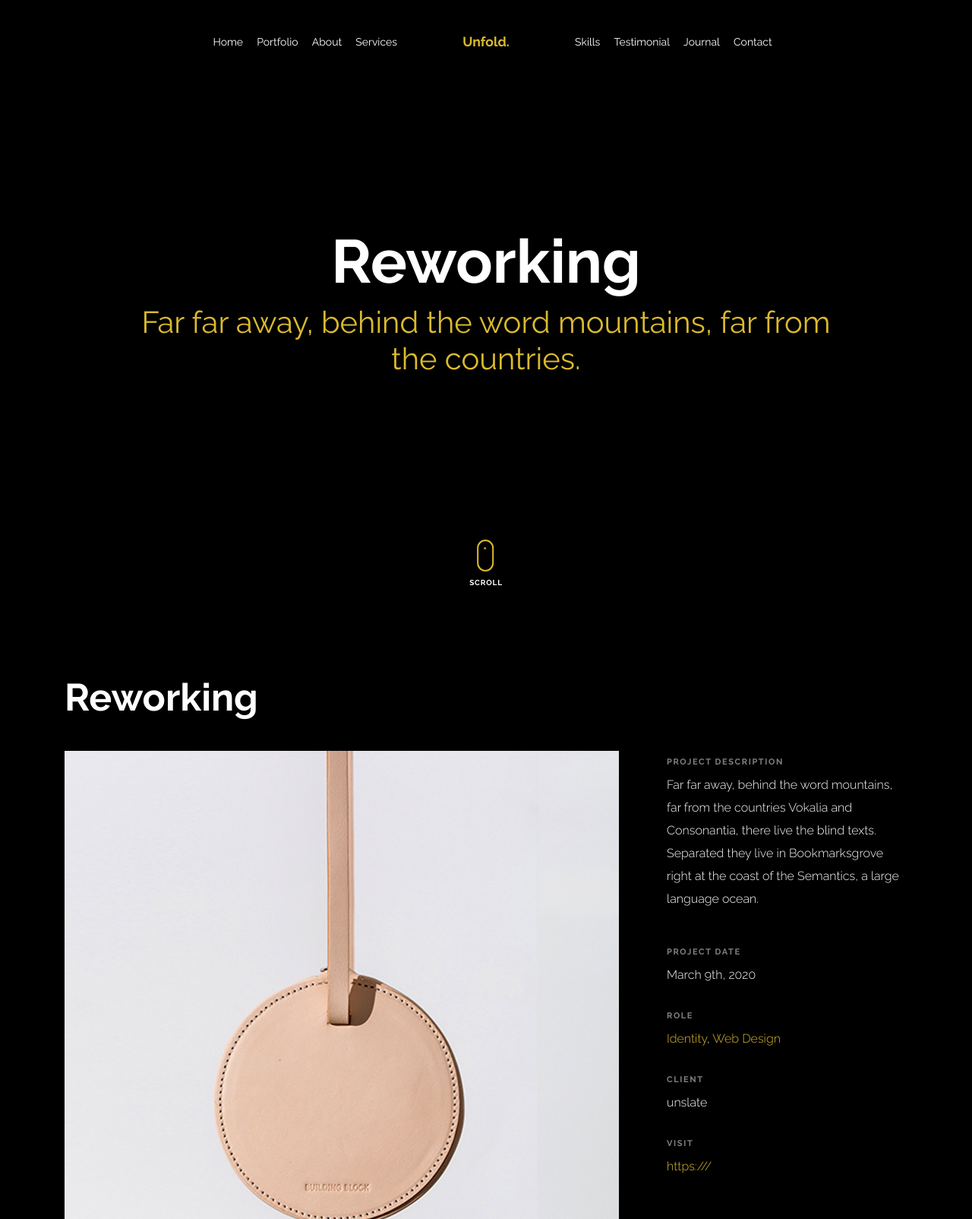
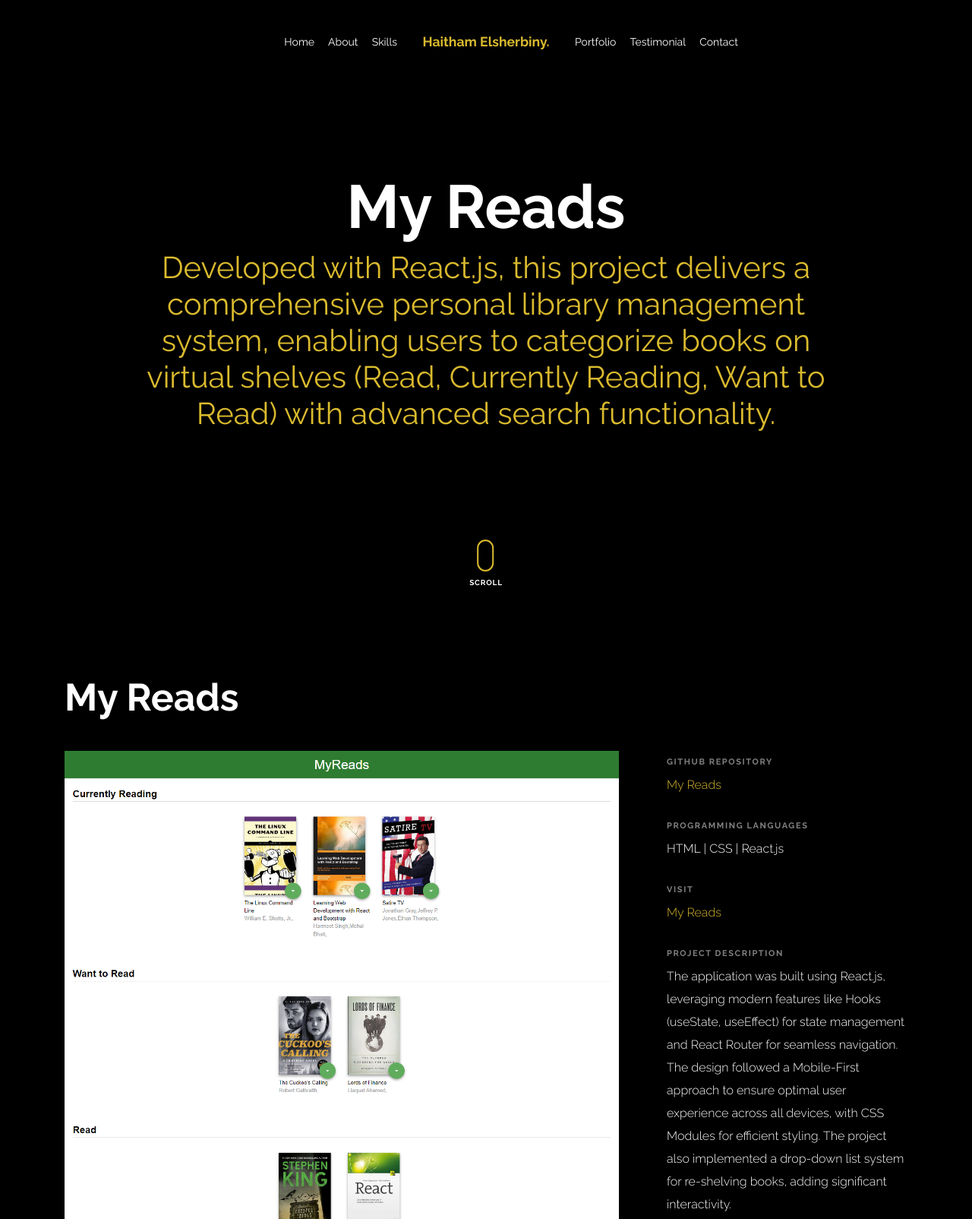
Before and after one commit to Haitham-sh/haitham_portfolio, a plain HTML site: page portfolio-single-3.html in a window 1280 px wide. Shown: the top 1604 px of the page at 76% size. Drawn offline with nearby package versions, Linux system fonts and the light colour scheme; files whose address does not match are found by name.

Commit message:
[add] add my reads project to portfilio

```diff
--- a/index.html
+++ b/index.html
@@ -3,6 +3,7 @@
 
 <head>
   <title>Haitham Elsherbiny</title>
+  <link rel="icon" type="image/x-icon" href="/images/logo-transparent.png">
   <meta charset="utf-8">
   <meta name="viewport" content="width=device-width, initial-scale=1, shrink-to-fit=no">
 
@@ -313,16 +314,16 @@
               <div class="filter-wrap">
                 <div class="filter ml-auto" id="filters">
                   <a href="#" class="active" data-filter="*">All</a>
-                  <a href="#" data-filter=".web">Web</a>
-                  <a href="#" data-filter=".branding">Branding</a>
-                  <a href="#" data-filter=".illustration">Illustration</a>
+                  <a href="#" data-filter=".HTML-CSS">HTML-CSS</a>
+                  <a href="#" data-filter=".JavaScript">JavaScript</a>
+                  <a href="#" data-filter=".React">React</a>
                   <a href="#" data-filter=".packaging">Packaging</a>
                 </div>
               </div>
             </div>
 
             <div id="posts" class="row gutter-isotope-item">
-              <div class="item web branding col-sm-6 col-md-6 col-lg-4 isotope-mb-2">
+              <div class="item HTML-CSS JavaScript col-sm-6 col-md-6 col-lg-4 isotope-mb-2">
                 <a href="portfolio-single-1.html" class="portfolio-item ajax-load-page isotope-item gsap-reveal-img"
                   data-id="1">
                   <div class="overlay">
@@ -335,17 +336,17 @@
                   <img src="images/quality-&-price/home.png" class="lazyload  img-fluid" alt="Images" />
                 </a>
               </div>
-              <div class="item branding packaging illustration col-sm-6 col-md-6 col-lg-4 isotope-mb-2 ">
+              <div class="item HTML-CSS React col-sm-6 col-md-6 col-lg-4 isotope-mb-2 ">
                 <a href="portfolio-single-3.html"
                   class="portfolio-item ajax-load-page item-portrait isotope-item gsap-reveal-img" data-id="3">
                   <div class="overlay">
                     <span class="wrap-icon icon-link2"></span>
                     <div class="portfolio-item-content">
-                      <h3>Reworking</h3>
-                      <p>branding, packaging, illustration</p>
+                      <h3>My Reads</h3>
+                      <p>HTML | CSS | React.js</p>
                     </div>
                   </div>
-                  <img src="images/work_2_md.jpg" class="lazyload  img-fluid" alt="Images" />
+                  <img src="images/MyReads/MyReads1.png" class="lazyload  img-fluid" alt="Images" />
                 </a>
               </div>
 
--- a/portfolio-single-3.html
+++ b/portfolio-single-3.html
@@ -2,20 +2,26 @@
 <html lang="en">
 
 <head>
-  <title>Unfold &mdash; A onepage portfolio HTML template by Colorlib</title>
+  <title>Haitham Elsherbiny</title>
+  <link rel="icon" type="image/x-icon" href="/images/logo-transparent.png">
   <meta charset="utf-8">
   <meta name="viewport" content="width=device-width, initial-scale=1, shrink-to-fit=no">
 
-  <meta name="description" content="">
-  <meta name="keywords" content="html, css, javascript, jquery">
-  <meta name="author" content="">
+  <meta name="description" content="Haitham Elsherbiny portfolio website as a web developer and freelancer">
+  <meta name="keywords"
+    content="html, css, javascript, developer, freelancer, portfolio, haitham elsherbiny, front-end developer, web developer, back-end developer, full-stack developer, web designer, ui/ux designer">
+  <meta name="author" content="Haitham Elsherbiny">
 
   <link rel="stylesheet" href="css/vendor/icomoon/style.css">
   <link rel="stylesheet" href="css/vendor/owl.carousel.min.css">
+  <link rel="stylesheet" href="css/vendor/animate.min.css">
   <link rel="stylesheet" href="css/vendor/aos.css">
-  <link rel="stylesheet" href="css/vendor/animate.min.css">
   <link rel="stylesheet" href="css/vendor/bootstrap.min.css">
   <link rel="stylesheet" href="css/vendor/jquery.fancybox.min.css">
+
+
+  <link rel="stylesheet" type='text/css' href="https://cdn.jsdelivr.net/gh/devicons/devicon@latest/devicon.min.css" />
+
 
   <!-- Theme Style -->
   <link rel="stylesheet" href="css/style.css">
@@ -50,7 +56,7 @@
               <ul class="site-nav-ul js-clone-nav text-left d-none d-lg-inline-block">
                 <li class="has-children">
                   <a href="index.html#home-section" class="nav-link">Home</a>
-                  <ul class="dropdown">
+                  <!-- <ul class="dropdown">
                     <li>
                       <a href="index.html">Hero Image BG</a>
                     </li>
@@ -66,21 +72,21 @@
                     <li>
                       <a href="index-right-menu.html">Right Menu</a>
                     </li>
-                  </ul>
+                  </ul> -->
                 </li>
-                <li><a href="index.html#portfolio-section" class="nav-link">Portfolio</a></li>
                 <li><a href="index.html#about-section" class="nav-link">About</a></li>
-                <li><a href="index.html#services-section" class="nav-link">Services</a></li>
+                <li><a href="index.html#skills-section" class="nav-link">Skills</a></li>
+                <!-- <li><a href="index.html#services-section" class="nav-link">Services</a></li> -->
               </ul>
             </div>
             <div class="site-logo pos-absolute">
-              <a href="index.html" class="unslate_co--site-logo">Unfold<span>.</span></a>
+              <a href="index.html" class="unslate_co--site-logo">Haitham Elsherbiny<span>.</span></a>
             </div>
             <div class="col-md-5 text-right text-lg-left">
               <ul class="site-nav-ul js-clone-nav text-left d-none d-lg-inline-block">
-                <li><a href="index.html#skills-section" class="nav-link">Skills</a></li>
+                <li><a href="index.html#portfolio-section" class="nav-link">Portfolio</a></li>
                 <li><a href="index.html#testimonial-section" class="nav-link">Testimonial</a></li>
-                <li><a href="index.html#journal-section" class="nav-link">Journal</a></li>
+                <!-- <li><a href="index.html#journal-section" class="nav-link">Journal</a></li> -->
                 <li><a href="index.html#contact-section" class="nav-link">Contact</a></li>
               </ul>
 
@@ -100,8 +106,12 @@
           <div class="row align-items-center">
 
             <div class="col-md-10 mx-auto text-center">
-              <h1 class="heading" data-aos="fade-up">Reworking</h1>
-              <h2 class="subheading" data-aos="fade-up" data-aos-delay="100">Far far away, behind the word mountains, far from the countries.</h2>
+              <h1 class="heading" data-aos="fade-up">My Reads</h1>
+              <h2 class="subheading" data-aos="fade-up" data-aos-delay="100">
+                Developed with React.js, this project delivers a comprehensive personal library management system,
+                enabling users to categorize books on virtual shelves (Read, Currently Reading, Want to Read) with
+                advanced search functionality.
+              </h2>
             </div>
 
           </div>
@@ -122,47 +132,61 @@
         <div class="portfolio-single-wrap unslate_co--section" id="portfolio-single-section">
           <div class="portfolio-single-inner">
 
-            <h2 class="heading-portfolio-single-h2">Reworking</h2>
+            <h2 class="heading-portfolio-single-h2">My Reads</h2>
 
             <div class="row justify-content-between align-items-stretch">
 
               <div class="col-lg-8">
-                <p><a href="images/work_2_full.jpg" data-fancybox="gal"><img src="images/work_2_full.jpg" alt="Image" class="img-fluid"></a></p>
-                <p><a href="images/work_2_a_full.jpg" data-fancybox="gal"><img src="images/work_2_a_full.jpg" alt="Image" class="img-fluid"></a></p>
-                <p><a href="images/work_2_b_full.jpg" data-fancybox="gal"><img src="images/work_2_b_full.jpg" alt="Image" class="img-fluid"></a></p>
+                <p><a href="images/MyReads/MyReads1.png" data-fancybox="gal"><img src="images/MyReads/MyReads1.png" alt="Image"
+                      class="img-fluid"></a></p>
+                <p><a href="images/MyReads/MyReads2.png" data-fancybox="gal"><img src="images/MyReads/MyReads2.png"
+                      alt="Image" class="img-fluid"></a></p>
+                <!-- <p><a href="images/MyReads/MyReads1.png" data-fancybox="gal"><img src="images/MyReads/MyReads1.png"
+                      alt="Image" class="img-fluid"></a></p> -->
               </div>
               <div class="col-lg-4 pl-lg-5">
                 <div class="unslate_co--sticky">
                   <div class="row">
-                    <div class="col-md-12 mb-4">
-                      <div class="detail-v1">
-                        <span class="detail-label">Project Description</span>
-                        <p>Far far away, behind the word mountains, far from the countries Vokalia and Consonantia, there live the blind texts. Separated they live in Bookmarksgrove right at the coast of the Semantics, a large language ocean.</p>
-                      </div>
-                    </div>
 
                     <div class="col-md-12 mb-4">
                       <div class="detail-v1">
-                        <span class="detail-label">Project Date</span>
-                        <span class="detail-val">March 9th, 2020</span>
+                        <span class="detail-label">Github repository</span>
+                        <span class="detail-val"><a href="https://github.com/Haitham-sh/MyReads" target="_blank">My
+                            Reads</a></span>
                       </div>
                     </div>
                     <div class="col-md-12 mb-4">
                       <div class="detail-v1">
-                        <span class="detail-label">Role</span>
-                        <span class="detail-val"><a href="#">Identity</a>, <a href="#">Web Design</a></span>
+                        <span class="detail-label">programming languages</span>
+                        <span class="detail-val">HTML | CSS | React.js</span>
+                      </div>
+                    </div>
+                    <!-- <div class="col-md-12 mb-4">
+                      <div class="detail-v1">
+                        <span class="detail-label">Client</span>
+                        <span class="detail-val">unslate</span>
+                      </div>
+                    </div> -->
+                    <div class="col-md-12 mb-4">
+                      <div class="detail-v1">
+                        <span class="detail-label">Visit</span>
+                        <span class="detail-val"><a href="https://haitham-sh.github.io/MyReads/">My Reads</a></span>
                       </div>
                     </div>
                     <div class="col-md-12 mb-4">
                       <div class="detail-v1">
-                        <span class="detail-label">Client</span>
-                        <span class="detail-val">unslate</span>
-                      </div>
-                    </div>
-                    <div class="col-md-12 mb-4">
-                      <div class="detail-v1">
-                        <span class="detail-label">Visit</span>
-                        <span class="detail-val"><a href="#">https:///</a></span>
+                        <span class="detail-label">Project Description</span>
+                        <p>The application was built using React.js, leveraging modern features like Hooks (useState,
+                          useEffect) for state management and React Router for seamless navigation. The design followed
+                          a Mobile-First approach to ensure optimal user experience across all devices, with CSS Modules
+                          for efficient styling. The project also implemented a drop-down list system for re-shelving
+                          books, adding significant interactivity.</p>
+                        <p>The main challenge was creating a dynamic book management system with instant synchronization
+                          between the search interface and the main shelves. This was overcome by utilizing React
+                          Context API for global state management, ensuring high-efficiency data updates. Performance
+                          optimization techniques like React.memo (to prevent unnecessary re-renders) and Lazy Loading
+                          (for faster page load) were implemented. The final product is a fast, user-friendly, and
+                          easily scalable application.</p>
                       </div>
                     </div>
                   </div>
@@ -181,24 +205,29 @@
         <div class="row justify-content-center">
           <div class="col-md-7">
 
-            <div class="footer-site-logo"><a href="#">Unfold<span>.</span></a></div>
+            <div class="footer-site-logo"><a href="index.html#home-section">We can make it together<span>.</span></a></div>
 
-            <ul class="footer-site-social">
+            <!-- <ul class="footer-site-social">
               <li><a href="#">Facebook</a></li>
               <li><a href="#">Twitter</a></li>
               <li><a href="#">Instagram</a></li>
               <li><a href="#">Dribbble</a></li>
               <li><a href="#">Behance</a></li>
-            </ul>
+            </ul> -->
+            <div>
+              <img src="images/logo-transparent.png" alt="logo"
+                style="width: 100px; height: auto; background-color: #000;">
+            </div>
 
             <p class="site-copyright">
-
+            <p class="mb-0">Developed with <i class="icon-heart" aria-hidden="true"></i> by <a
+                href="index.html#contact-section">Haitham Elsherbiny</a> based on the work of</p>
             <!-- Link back to Colorlib can't be removed. Template is licensed under CC BY 3.0. -->
             Copyright &copy;
             <script>
               document.write(new Date().getFullYear());
-                </script> All rights reserved | This template is made with <i class="icon-heart"
-                  aria-hidden="true"></i> by <a href="https://colorlib.com" target="_blank">Colorlib</a>
+            </script> All rights reserved | This template is made with <i class="icon-heart" aria-hidden="true"></i>
+            by <a href="https://colorlib.com" target="_blank">Colorlib</a>
             <!-- Link back to Colorlib can't be removed. Template is licensed under CC BY 3.0. -->
 
             </p>
```
Also changed, not shown: portfolio-single-1.html (+3 -2 lines), images/MyReads/MyReads1.png (added), images/MyReads/MyReads2.png (added). Lines whose indentation alone changed are shown as unchanged.
